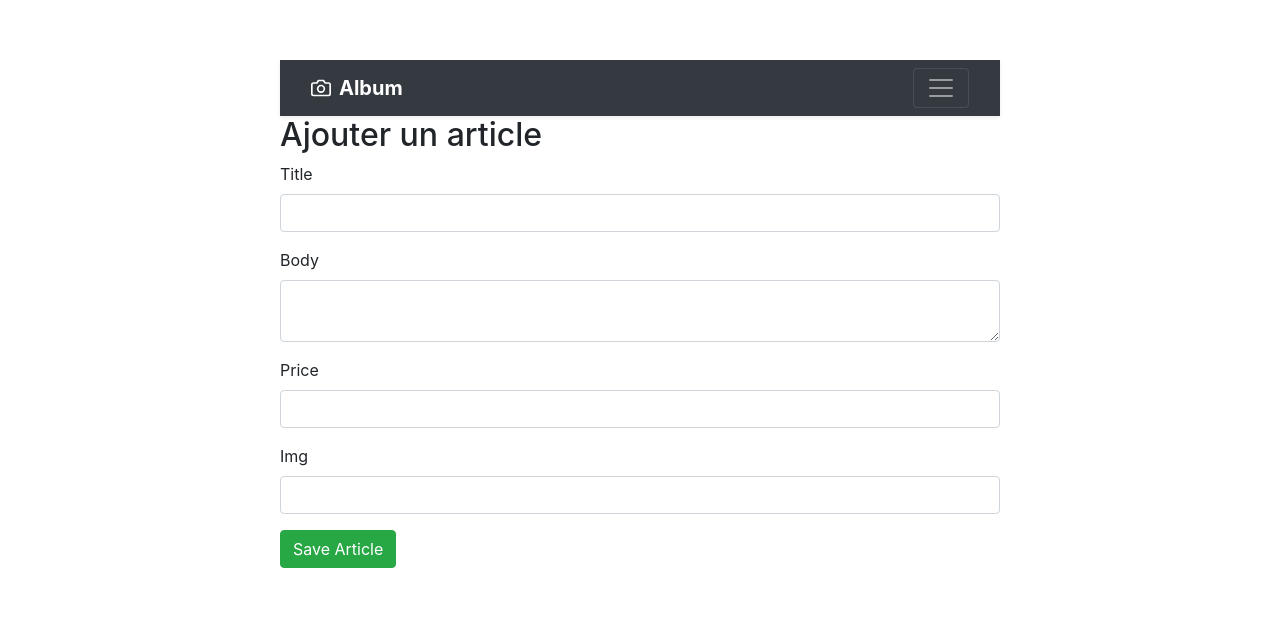
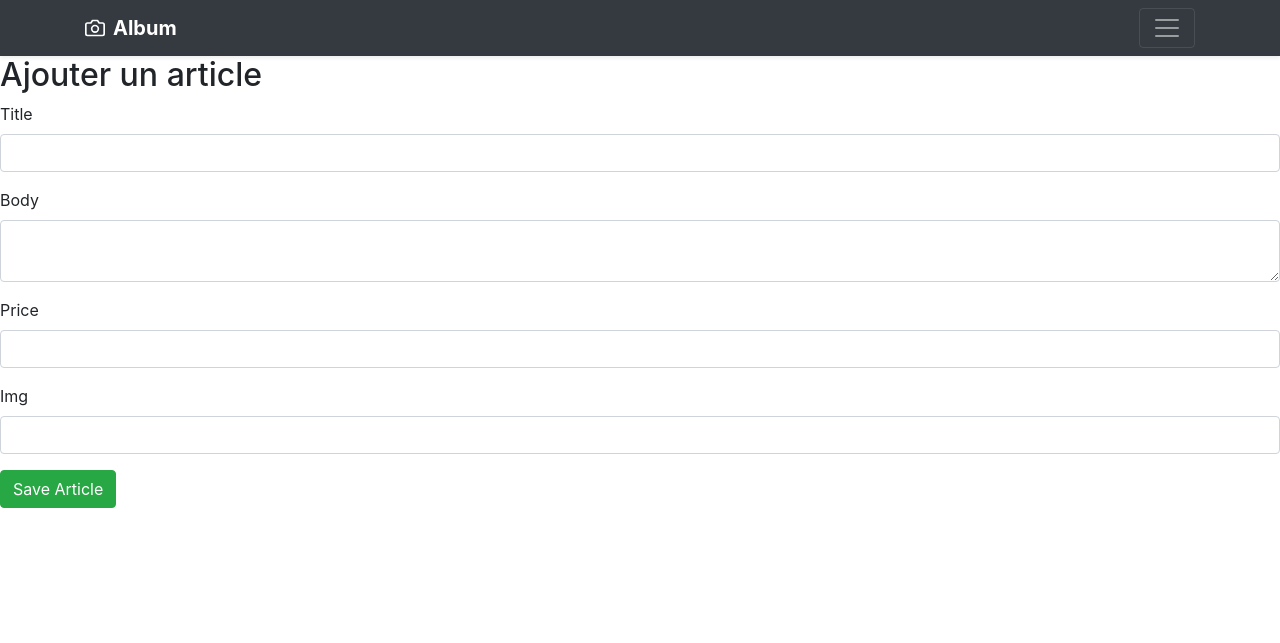
Before and after one commit to clegoff/Lornoir, a Rails app: page /posts/new in a window 1280 px wide. Shown: the top 643 px of the page. Run offline with Rails 7, Linux system fonts and the light colour scheme.

Commit message:
Inscription 6

```diff
--- a/app/views/layouts/application.html.erb
+++ b/app/views/layouts/application.html.erb
@@ -9,7 +9,7 @@
     <%= javascript_include_tag 'https://stackpath.bootstrapcdn.com/bootstrap/4.3.1/js/bootstrap.min.js' %>
   </head>
 
-  <body style="padding:60px 280px;">
+  <body>
 
     <header>
     <div class="collapse bg-dark" id="navbarHeader">
--- a/app/views/users/sessions/new.html.erb
+++ b/app/views/users/sessions/new.html.erb
@@ -8,6 +8,7 @@
 
   <div class="field">
     <%= f.label :password %><br />
+
     <%= f.password_field :password, autocomplete: "current-password" %>
   </div>
 
```
